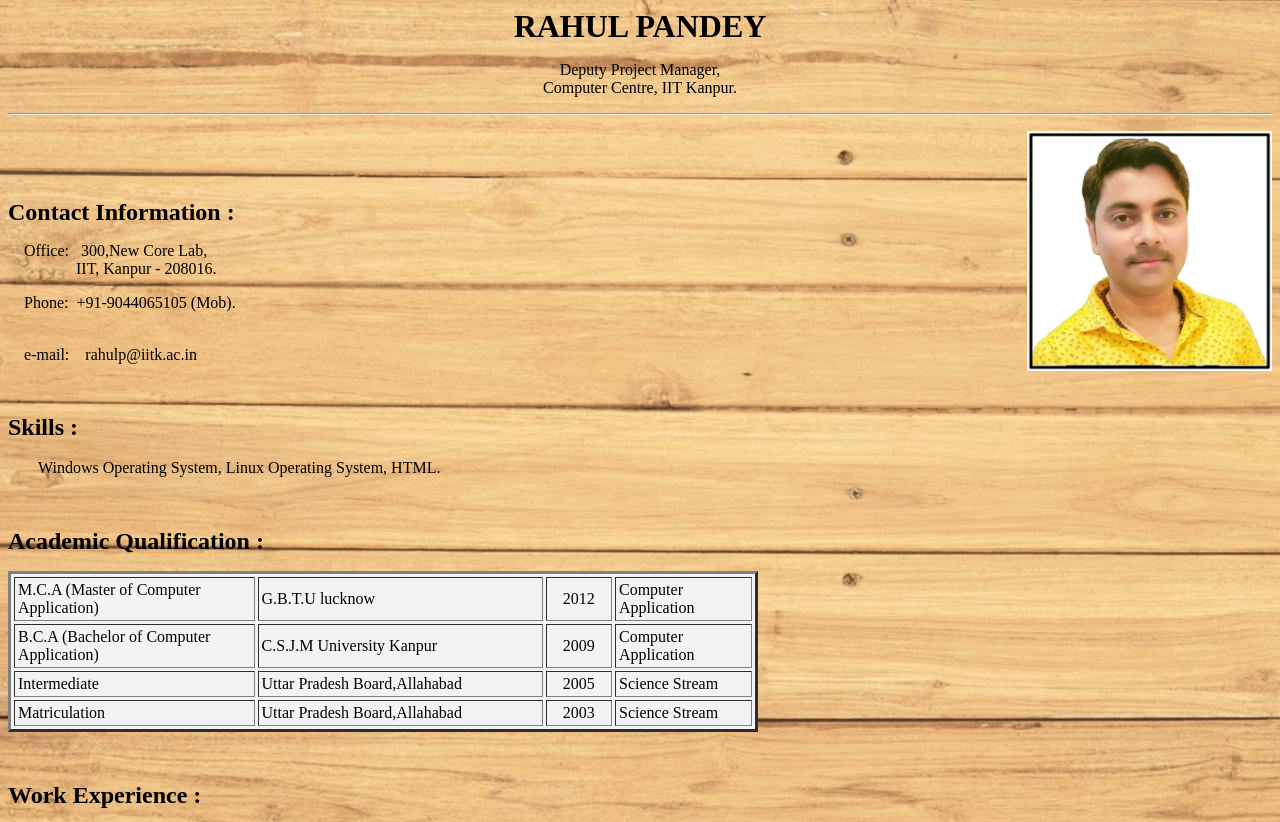
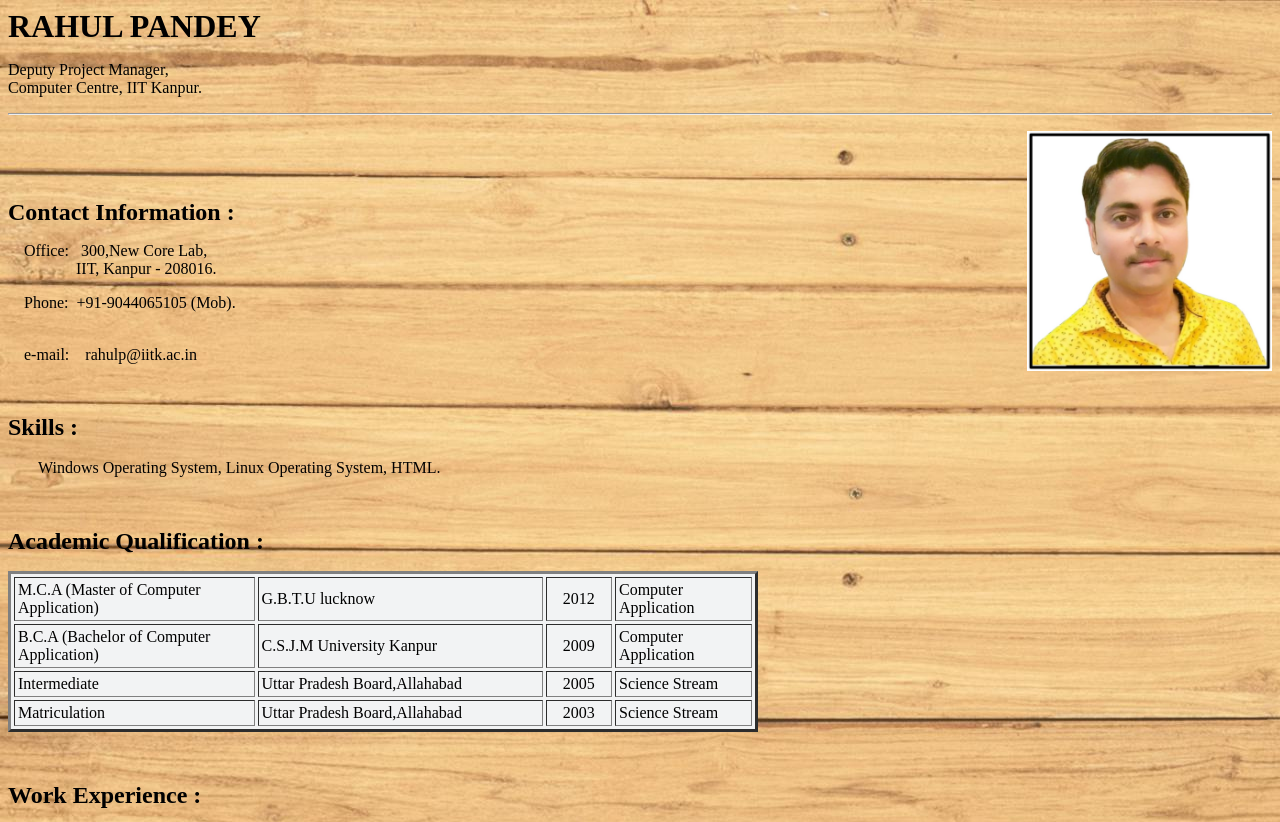
Before and after one commit to 86rahul/rahulbiodata.github.io, a plain HTML site: page index.html in a window 1280 px wide. Shown: the top 822 px of the page. Drawn offline with Linux system fonts and the light colour scheme.

Commit message:
Update index.html

```diff
--- a/index.html
+++ b/index.html
@@ -11,8 +11,8 @@
 </head>
 <body background="bb.jpg">
 
-<p align="center"><b><font size="6">RAHUL PANDEY</font></b></p>
-<p align="center">Deputy Project Manager,<br>
+<p align="left"><b><font size="6">RAHUL PANDEY</font></b></p>
+<p align="left">Deputy Project Manager,<br>
 Computer
 Centre, IIT Kanpur.</p>
 <hr align="left">
```
